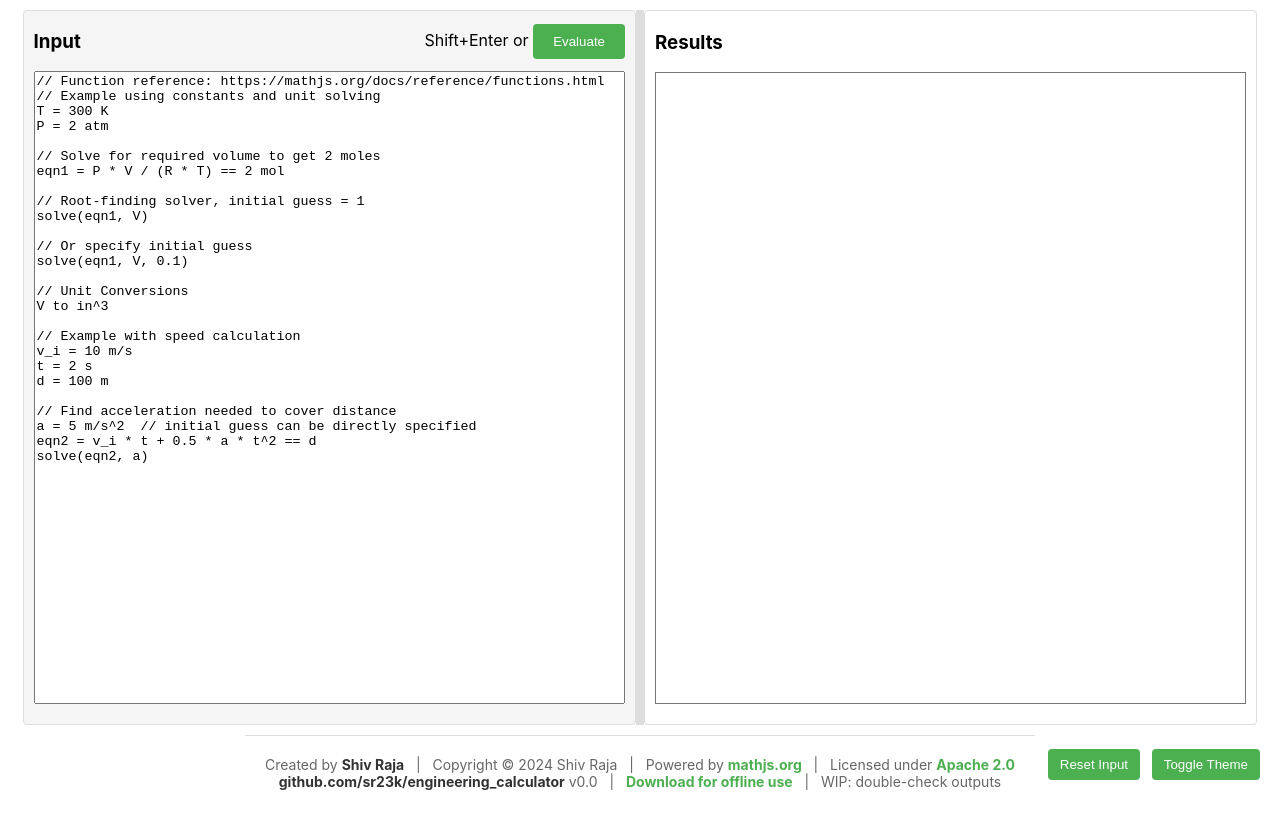
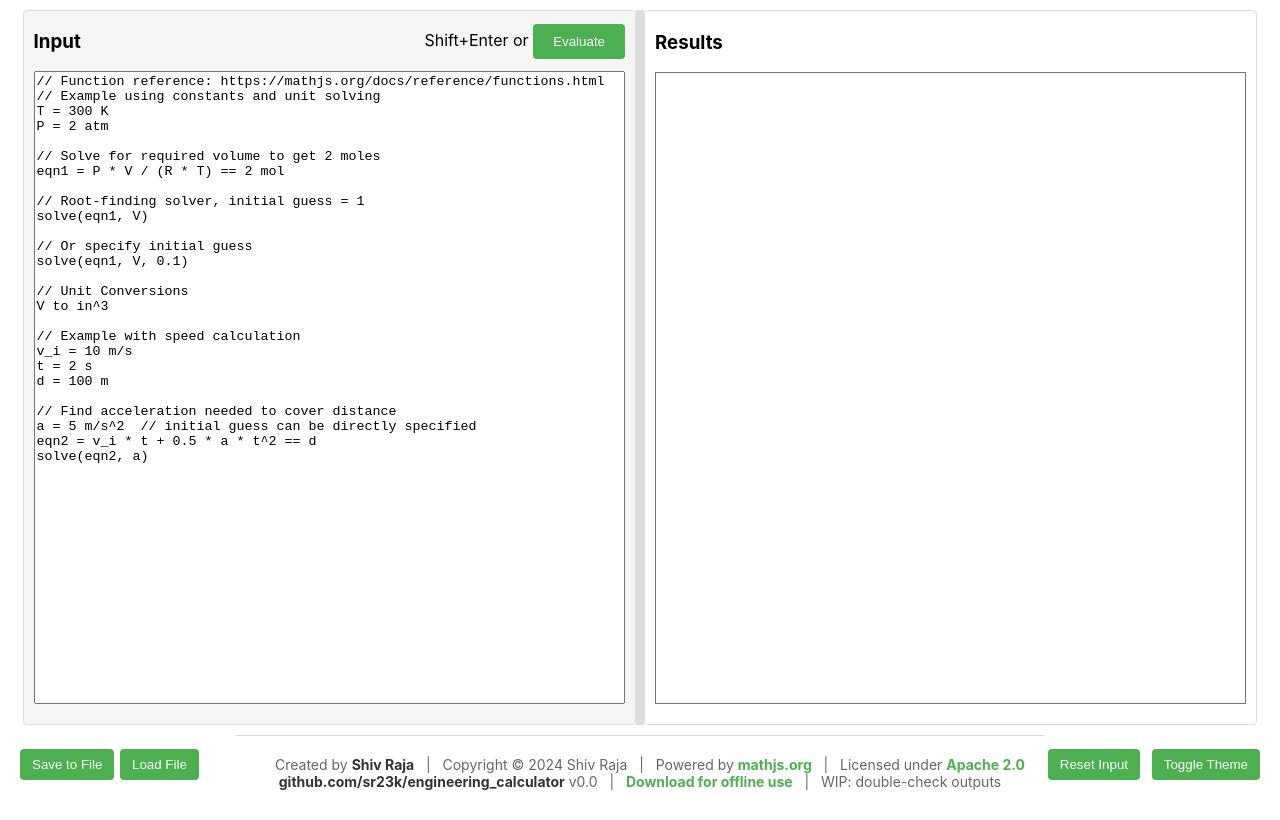
Before and after one commit to sr23k/engineering_calculator, a plain HTML site: page index.html in a window 1280 px wide. Drawn offline with Linux system fonts and the light colour scheme.

Commit message:
Add preliminay file saving/loading

```diff
--- a/index.html
+++ b/index.html
@@ -216,8 +216,8 @@
             background: #1b5e20;
         }
 
-        /* Update theme-toggle styles to accommodate both buttons */
-        .theme-toggle, .reset-input {
+        /* Update theme-toggle styles to accommodate all buttons */
+        .theme-toggle, .reset-input, .file-io {
             position: absolute;
             bottom: 20px;
             padding: 8px 12px;
@@ -236,7 +236,15 @@
             right: 140px;  /* Position to the left of theme toggle */
         }
 
-        .dark-mode .theme-toggle, .dark-mode .reset-input {
+        .save-file {
+            left: 20px;  /* Position on the left side */
+        }
+
+        .load-file {
+            left: 120px;  /* Position to the right of save button */
+        }
+
+        .dark-mode .theme-toggle, .dark-mode .reset-input, .dark-mode .file-io {
             background: #2e7d32;
         }
 
@@ -270,6 +278,11 @@
         .output-copyable:hover {
             background-color: rgba(128, 128, 128, 0.1);
         }
+
+        /* Hide the file input element */
+        #fileInput {
+            display: none;
+        }
     </style>
 </head>
 <body onkeydown="handleKeyPress(event)">
@@ -289,7 +302,10 @@
         </div>
     </div>
     <div class="footer">
-        Created by <a class = "dark-link", href="https://www.linkedin.com/in/shiv-raja-b378a5216/" target="_blank">Shiv Raja</a> &nbsp; | &nbsp;
+        <button class="file-io save-file" onclick="saveToFile()">Save to File</button>
+        <button class="file-io load-file" onclick="loadFromFile()">Load File</button>
+        <span style="margin-right: 20px;"></span>
+        Created by <a class="dark-link" href="https://www.linkedin.com/in/shiv-raja-b378a5216/" target="_blank">Shiv Raja</a> &nbsp; | &nbsp;
         Copyright © 2024 Shiv Raja &nbsp; | &nbsp;
         Powered by <a href="https://mathjs.org" target="_blank">mathjs.org</a> &nbsp; | &nbsp;
         Licensed under <a href="https://www.apache.org/licenses/LICENSE-2.0" target="_blank">Apache 2.0</a>
@@ -786,5 +802,43 @@ solve(eqn2, a)`;
         }
     </script>
 
+    <script>
+        // Add this near your other script blocks
+        function saveToFile() {
+            const content = document.getElementById('calculator-input').value;
+            const dataUri = 'data:text/plain;charset=utf-8,' + encodeURIComponent(content);
+            const a = document.createElement('a');
+            a.href = dataUri;
+            a.download = '';  // Empty string triggers "Save As" dialog
+            a.click();
+        }
+
+        function loadFromFile() {
+            // Create file input element if it doesn't exist
+            let fileInput = document.getElementById('fileInput');
+            if (!fileInput) {
+                fileInput = document.createElement('input');
+                fileInput.type = 'file';
+                fileInput.id = 'fileInput';
+                fileInput.accept = '.txt';
+                document.body.appendChild(fileInput);
+
+                fileInput.addEventListener('change', function(e) {
+                    const file = e.target.files[0];
+                    if (file) {
+                        const reader = new FileReader();
+                        reader.onload = function(e) {
+                            document.getElementById('calculator-input').value = e.target.result;
+                            saveInput(); // Save to localStorage after loading
+                        };
+                        reader.readAsText(file);
+                    }
+                });
+            }
+
+            fileInput.click();
+        }
+    </script>
+
 </body>
 </html>
```
